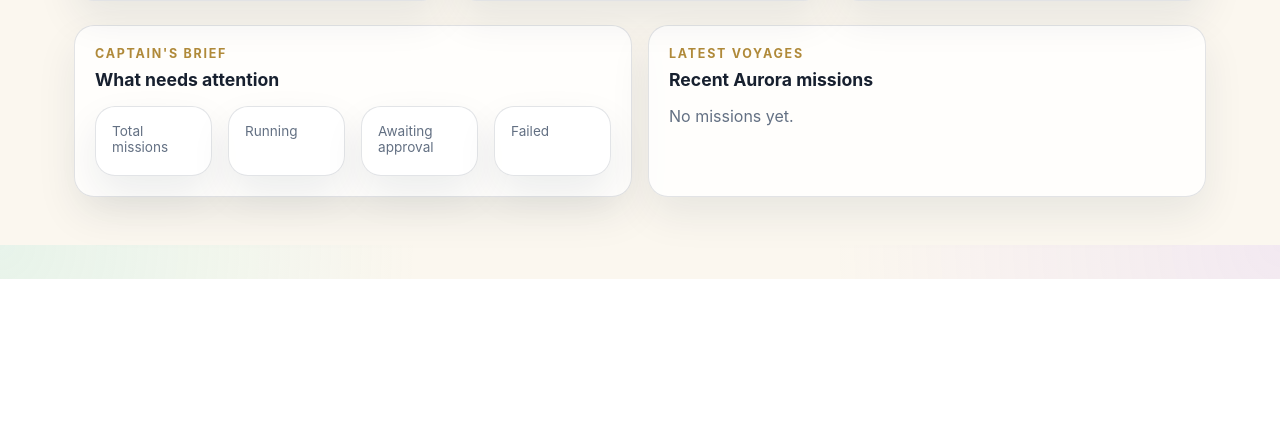
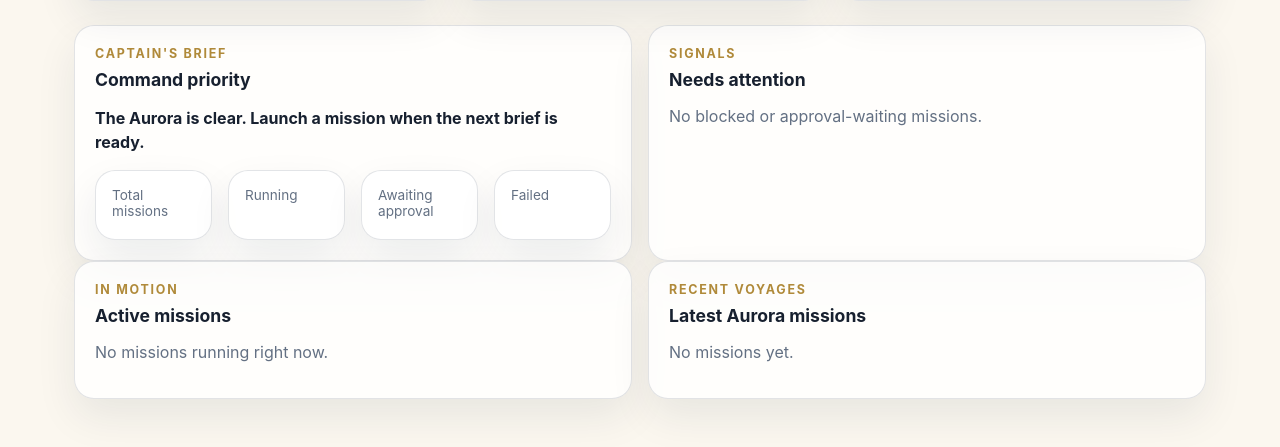
Before and after one commit to nennayz/nayzfreedom-fleet, a FastAPI app: template templates/captains_deck.html in a window 1280 px wide. Shown: the part 521-968 px from the top of the page. Before the commit the page ends 800 px from the top, so only its background shows below. Run offline with FastAPI, Linux system fonts and the light colour scheme; the template is opened without the code that fills it, so the values that code supplies are empty; parts of the project's set-up code (start-up, migrations or seed data) failed here and were passed over.

Commit message:
surface command priorities on captains deck

```diff
--- a/dashboard.py
+++ b/dashboard.py
@@ -11,7 +11,13 @@ from fastapi.security import HTTPBasic, HTTPBasicCredentials
 from fastapi.staticfiles import StaticFiles
 from fastapi.templating import Jinja2Templates
 from crew_registry import CREW, WORKFLOW_STEPS, get_crew_member
-from dashboard_store import list_all_jobs, load_performance_all, summarize_jobs
+from dashboard_store import (
+    active_jobs,
+    attention_jobs,
+    list_all_jobs,
+    load_performance_all,
+    summarize_jobs,
+)
 from job_store import find_job
 from project_loader import (
     list_project_slugs,
@@ -84,12 +90,17 @@ def _build_voyage_steps(job) -> list[dict]:
 def captains_deck(request: Request, _: str = Depends(verify_auth)):
     jobs = list_all_jobs(_root(request))
     performance = load_performance_all(_root(request))
+    summary = summarize_jobs(jobs)
+    signals = attention_jobs(jobs)
+    active = active_jobs(jobs)
     return templates.TemplateResponse(
         request,
         "captains_deck.html",
         {
             "jobs": jobs[:5],
-            "summary": summarize_jobs(jobs),
+            "summary": summary,
+            "attention_jobs": signals,
+            "active_jobs": active,
             "performance": performance,
         },
     )
--- a/static/style.css
+++ b/static/style.css
@@ -242,6 +242,14 @@ button[type="submit"]:hover { background: var(--navy-soft); }
 .content-grid { grid-template-columns: 1fr 1fr; }
 .panel { padding: 1.25rem; }
 .section-heading { margin-bottom: 1rem; }
+
+.priority-line {
+  color: var(--ink);
+  font-size: 1rem;
+  font-weight: 650;
+  line-height: 1.5;
+  margin-bottom: 1rem;
+}
 
 .stat-grid {
   grid-template-columns: repeat(4, 1fr);
--- a/templates/captains_deck.html
+++ b/templates/captains_deck.html
@@ -31,8 +31,15 @@
   <article class="panel">
     <div class="section-heading">
       <p class="eyebrow">Captain's brief</p>
-      <h2>What needs attention</h2>
+      <h2>Command priority</h2>
     </div>
+    {% if attention_jobs %}
+    <p class="priority-line">Review {{ attention_jobs | length }} mission{% if attention_jobs | length != 1 %}s{% endif %} before launching new work.</p>
+    {% elif active_jobs %}
+    <p class="priority-line">Monitor {{ active_jobs | length }} active mission{% if active_jobs | length != 1 %}s{% endif %}; no blockers are currently flagged.</p>
+    {% else %}
+    <p class="priority-line">The Aurora is clear. Launch a mission when the next brief is ready.</p>
+    {% endif %}
     <div class="stat-grid">
       <div class="stat-card">
         <span>Total missions</span>
@@ -55,8 +62,50 @@
 
   <article class="panel">
     <div class="section-heading">
-      <p class="eyebrow">Latest voyages</p>
-      <h2>Recent Aurora missions</h2>
+      <p class="eyebrow">Signals</p>
+      <h2>Needs attention</h2>
+    </div>
+    {% if attention_jobs %}
+    <div class="mission-list">
+      {% for job in attention_jobs %}
+      <a href="/jobs/{{ job.id }}" class="mission-row">
+        <span>{{ job.id[:8] }}</span>
+        <strong>{{ job.brief[:42] }}{% if job.brief | length > 42 %}…{% endif %}</strong>
+        <em class="badge badge-{{ job.status.value }}">{{ job.status.value }}</em>
+      </a>
+      {% endfor %}
+    </div>
+    {% else %}
+    <p class="muted">No blocked or approval-waiting missions.</p>
+    {% endif %}
+  </article>
+</section>
+
+<section class="content-grid">
+  <article class="panel">
+    <div class="section-heading">
+      <p class="eyebrow">In motion</p>
+      <h2>Active missions</h2>
+    </div>
+    {% if active_jobs %}
+    <div class="mission-list">
+      {% for job in active_jobs %}
+      <a href="/jobs/{{ job.id }}" class="mission-row">
+        <span>{{ job.id[:8] }}</span>
+        <strong>{{ job.brief[:42] }}{% if job.brief | length > 42 %}…{% endif %}</strong>
+        <em class="badge badge-{{ job.status.value }}">{{ job.status.value }}</em>
+      </a>
+      {% endfor %}
+    </div>
+    {% else %}
+    <p class="muted">No missions running right now.</p>
+    {% endif %}
+  </article>
+
+  <article class="panel">
+    <div class="section-heading">
+      <p class="eyebrow">Recent voyages</p>
+      <h2>Latest Aurora missions</h2>
     </div>
     {% if jobs %}
     <div class="mission-list">
```
Also changed, not shown: dashboard_store.py (+20 -0 lines), tests/test_dashboard.py (+15 -0 lines), tests/test_dashboard_store.py (+24 -0 lines).
